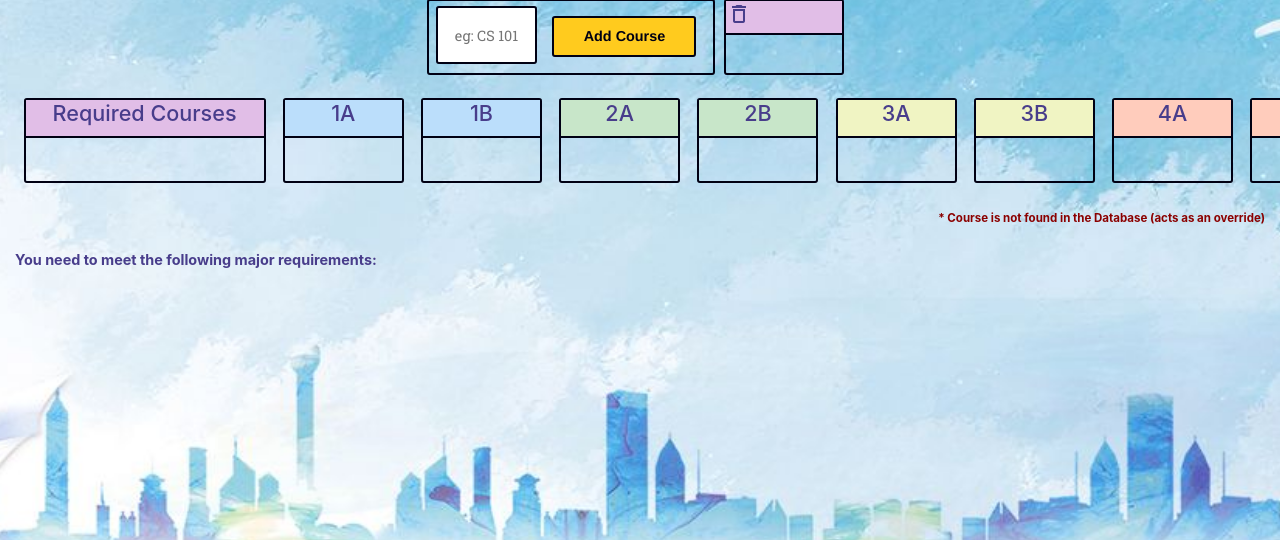
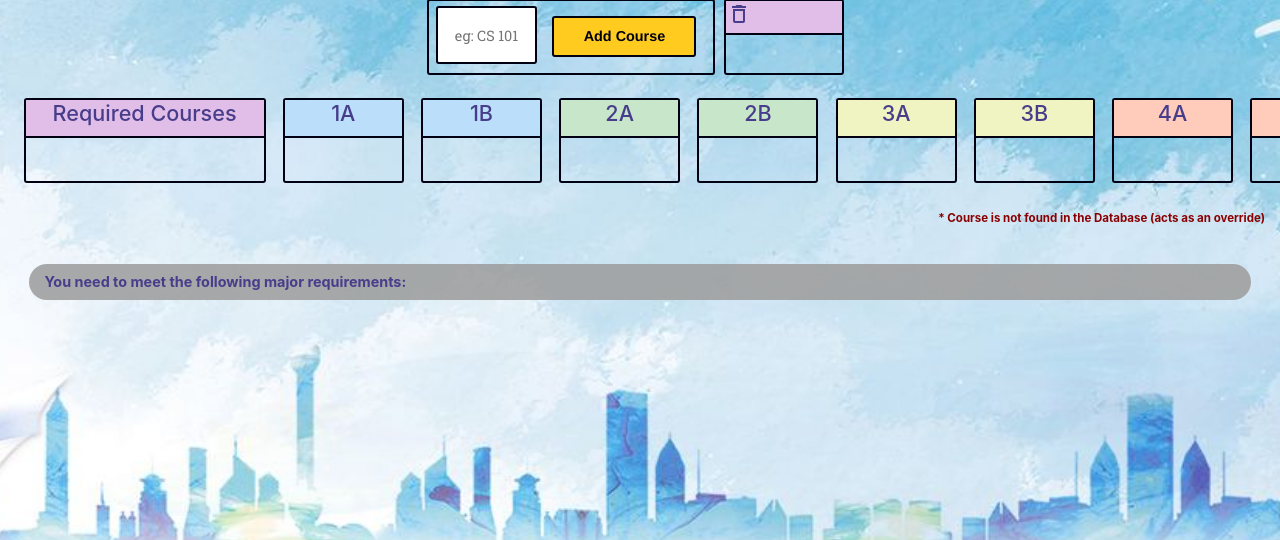
Before and after one commit to UW-Path/DataParsing, a Django app: template UWPathWebsite/templates/table.html in a window 1280 px wide; the page is wider, and only the part inside the window is pictured. Shown: the part 84-624 px from the top of that part. Run offline with Django 3.2, Linux system fonts and the light colour scheme; the template is opened without the code that fills it, so the values that code supplies are empty; some libraries are stand-ins or nearby versions.

Commit message:
restyle course req box to make it easier to read

```diff
--- a/UWPathWebsite/UWPath/static/css/style.css
+++ b/UWPathWebsite/UWPath/static/css/style.css
@@ -29,3 +29,13 @@ body {
   color: darkred;
   text-align: right;
 }
+
+.course-req-box{
+  border-radius: 2em;
+  margin: 1em;
+  background-color: #9e9e9ee0;
+}
+
+.course-req-color{
+  color: snow;
+}
--- a/UWPathWebsite/templates/requirements.html
+++ b/UWPathWebsite/templates/requirements.html
@@ -35,17 +35,17 @@
 
     {# Requiements description starts here #}
 
-    <div class="row">
-        <div class="col-6">
+    <div class="row course-req-box">
+        <div class="col-6" style="margin-top: 0.5em;">
             <b>You need to meet the following major requirements: </b>
             <br>
             {% for req in requirements %}
-                <div style="color: #0c5460">
+                <div class="course-req-color">
                     {{ req.number_of_courses }} of {{ req.course_codes }}
                 </div>
             {%  endfor %}
         </div>
-        <div class="col-6">
+        <div class="col-6" style="margin-top: 0.5em;">
             {% if "Table I" in requirements.0.additional_requirements or "Communication Skills Requirement" in requirements.0.additional_requirements  %}
                 <b>You need to satisfy Table I (Choose a course from List I and one from List II): </b>
                 </br>
@@ -54,7 +54,7 @@
                     <b style="color: darkslategray">List I</b>
                         {%  for req in table1 %}
                             {%  if req.list_number == 1 %}
-                            <div style="color: #0c5460">
+                            <div class="course-req-color">
                                 {{ req.course_code }}
                             </div>
                             {% endif %}
@@ -64,7 +64,7 @@
                     <b style="color: darkslategray">List II</b>
                         {%  for req in table1 %}
                             {%  if req.list_number == 2 %}
-                            <div style="color: #0c5460">
+                            <div class="course-req-color">
                                 {{ req.course_code }}
                             </div>
                             {% endif %}
@@ -73,24 +73,24 @@
                 </div>
             {% endif %}
         </div>
-        <div class="col-6">
+        <div class="col-6" style="margin-top: 0.5em;">
             {% if "Table II" in requirements.0.additional_requirements %}
                 <b>You need to satisfy Table II: </b>
                 <br>
                 {%  for req in table2 %}
-                    <div style="color: #0c5460">
+                    <div class="course-req-color">
                         {{ req.number_of_courses }} of {{ req.course_codes }}
                     </div>
                 {% endfor %}
             {% endif %}
         </div>
 
-        <div class="col-6">
+        <div class="col-6" style="margin-top: 0.5em;">
             {% if minor_requirements %}
                 <b>You need to meet the following {{minor_requirements.0.plan_type}} requirements: </b>
                 <br>
                 {% for req in minor_requirements %}
-                    <div style="color: #0c5460">
+                    <div class="course-req-color">
                         {{ req.number_of_courses }} of {{ req.course_codes }}
                     </div>
                 {%  endfor %}
```
